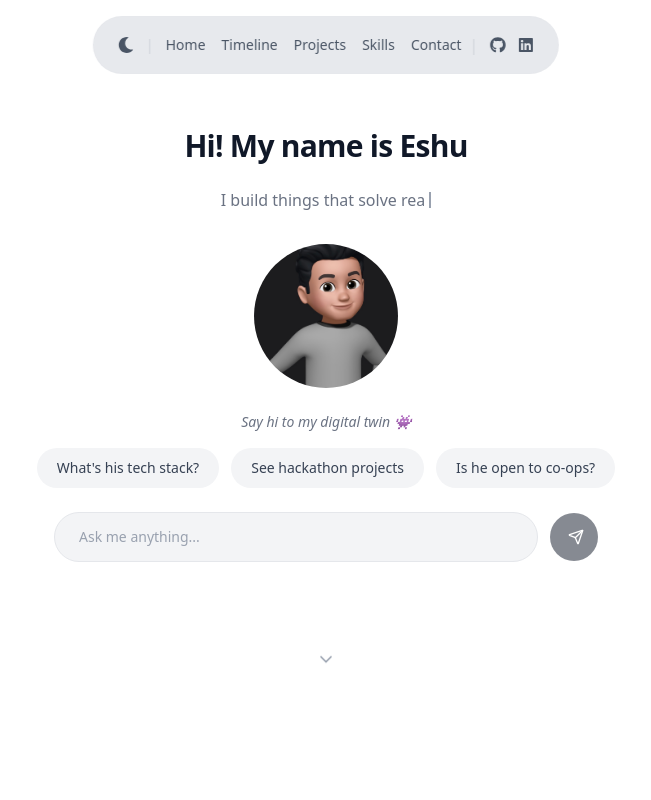
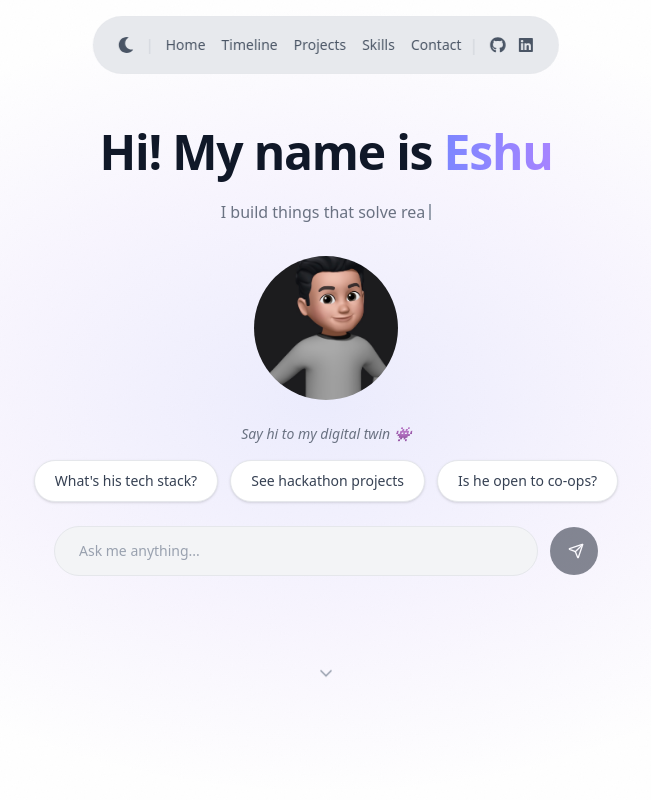
Before and after one commit to eshu3104/portfolio, a Next.js app: page / in a window 1280 px wide. Shown: the top 800 px of the page, without its empty margins (314-965 px from the left). Built offline with nearby package versions, Linux system fonts and the light colour scheme.

Commit message:
fancy ui upgrades

```diff
--- a/app/components/Hero.tsx
+++ b/app/components/Hero.tsx
@@ -115,14 +115,33 @@ export default function Hero() {
     }
 
     return (
-        <div className="min-h-screen flex flex-col items-center pt-16 sm:pt-24 lg:pt-32 gap-4 sm:gap-6" id="home">
+        <div className="relative min-h-screen flex flex-col items-center pt-16 sm:pt-24 lg:pt-32 gap-4 sm:gap-6 overflow-hidden" id="home">
+
+            {/* Noise texture overlay */}
+            <div
+  className="pointer-events-none absolute inset-0 opacity-[0.03] dark:opacity-[0.06]"
+  style={{ backgroundImage: "url('/noise.svg')", backgroundRepeat: "repeat" }}
+/>
+
+            {/* Radial gradient blob */}
+            <div className="pointer-events-none absolute top-0 left-1/2 -translate-x-1/2 w-300 h-200 z-0"
+                style={{
+                    background: "radial-gradient(ellipse at center, rgba(99,102,241,0.12) 0%, rgba(139,92,246,0.06) 40%, transparent 70%)",
+                }}
+            />
+
+            {/* Content — sits above blob + noise */}
+            <div className="relative z-10 flex flex-col items-center gap-4 sm:gap-6 w-full">
 
                 {/* 1. Name Heading */}
                 <motion.h1
-                className="text-2xl sm:text-3xl font-semibold tracking-tight"
+                    className="text-4xl sm:text-5xl font-bold tracking-tight text-center"
                     {...fadeUp(0)}
                 >
-                Hi! My name is Eshu
+                    Hi! My name is{" "}
+                    <span className="bg-linear-to-r from-indigo-400 to-violet-400 bg-clip-text text-transparent">
+                        Eshu
+                    </span>
                 </motion.h1>
 
                 {/* 2. Typewriter */}
@@ -167,7 +186,7 @@ export default function Hero() {
                                         initial={{ opacity: 0, y: 8 }}
                                         animate={{ opacity: 1, y: 0 }}
                                         transition={{ duration: 0.3, delay: 0.55 + i * 0.08 }}
-                                    className="text-xs sm:text-sm bg-gray-100 hover:bg-gray-200 text-gray-700 dark:bg-gray-800 dark:hover:bg-gray-700 dark:text-gray-200 px-4 py-2 sm:px-5 sm:py-2.5 rounded-full transition-colors font-medium cursor-pointer"
+                                        className="text-xs sm:text-sm bg-white hover:bg-gray-50 text-gray-700 border border-gray-200 dark:bg-gray-800/80 dark:hover:bg-gray-700 dark:text-gray-100 dark:border-gray-600 px-4 py-2 sm:px-5 sm:py-2.5 rounded-full transition-colors font-medium cursor-pointer shadow-sm"
                                     >
                                         {chip.label}
                                     </motion.button>
@@ -246,5 +265,6 @@ export default function Hero() {
                 </AnimatePresence>
 
             </div>
+        </div>
     )
 }
```
Also changed, not shown: public/noise.svg (added). Lines whose indentation alone changed are shown as unchanged.
